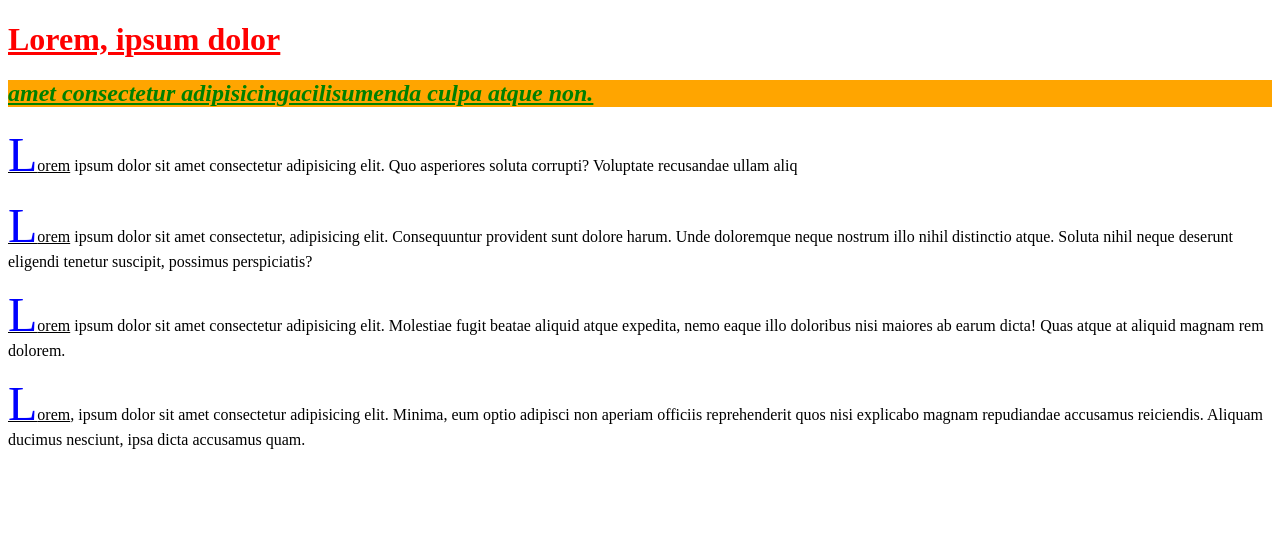
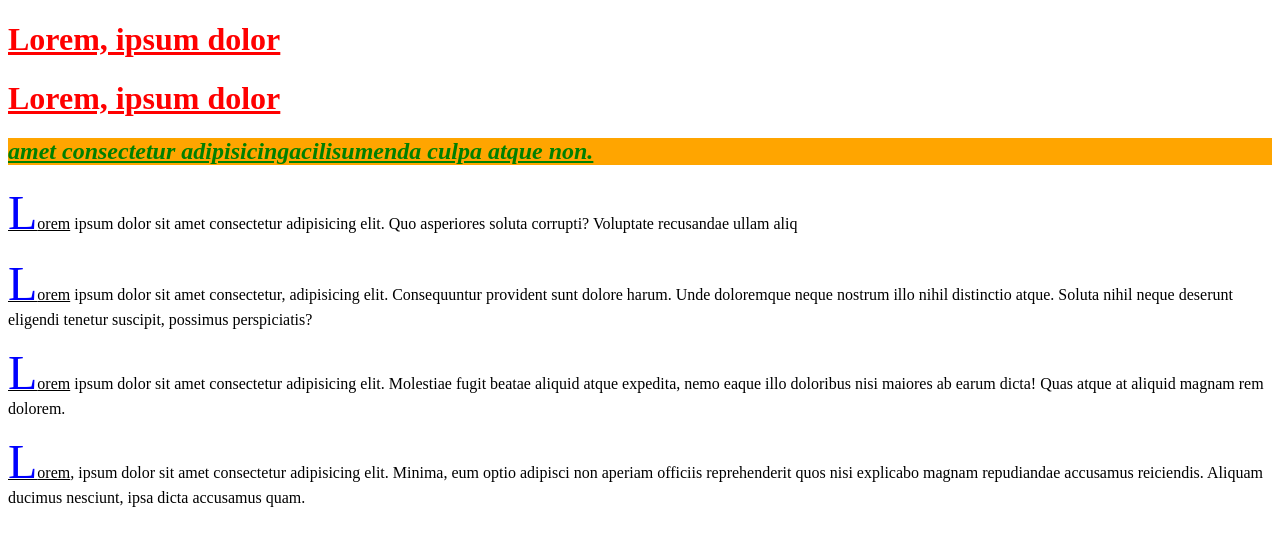
Before and after one commit to MigPB/practica_1, a plain HTML site: page Practica_1_GIT/Index.html in a window 1280 px wide. Drawn offline with Linux system fonts and the light colour scheme.

Commit message:
Update Index.html

```diff
--- a/Practica_1_GIT/Index.html
+++ b/Practica_1_GIT/Index.html
@@ -9,6 +9,7 @@
 <body>
     <!--Miguel Pedrosa Bravo-->
     <h1><u>Lorem, ipsum dolor </u></h1>
+    <h1><u>Lorem, ipsum dolor </u></h1>
     <h2><u><em>amet consectetur adipisicingacilisumenda culpa atque non.</em></u></h2>
     <p><u>Lorem</u> ipsum dolor sit amet consectetur adipisicing elit. Quo asperiores soluta corrupti? Voluptate recusandae ullam aliq
     <p><u>Lorem</u> ipsum dolor sit amet consectetur, adipisicing elit. Consequuntur provident sunt dolore harum. Unde doloremque neque nostrum illo nihil distinctio atque. Soluta nihil neque deserunt eligendi tenetur suscipit, possimus perspiciatis?</p>
```
